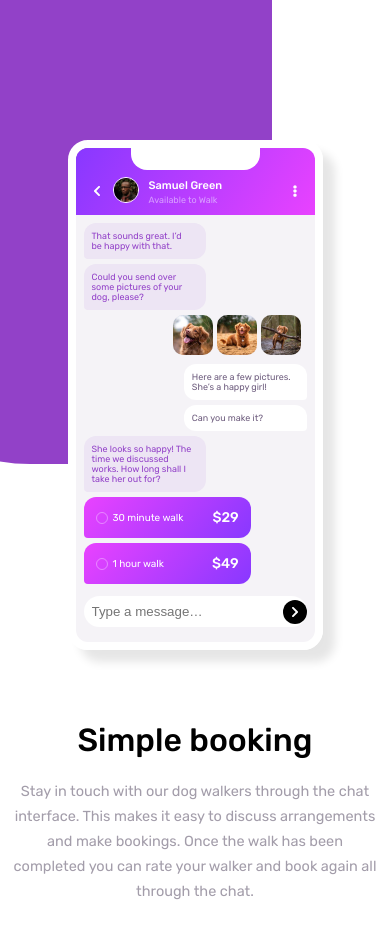
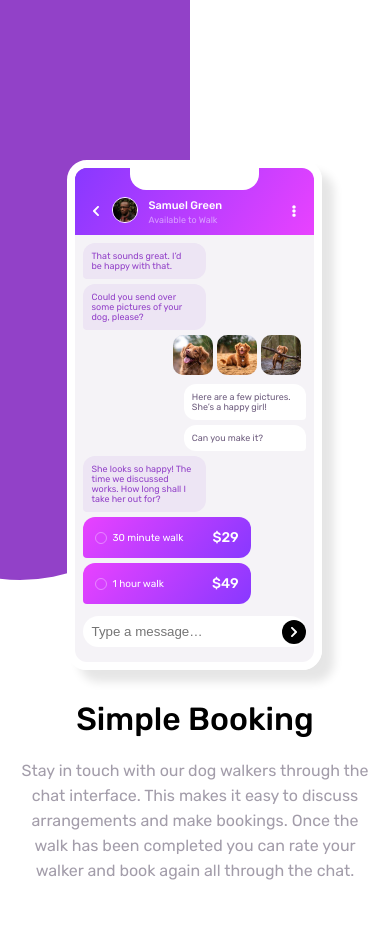
Before and after one commit to luis08201/chat-app-css-illustration-master, a plain HTML site: page index.html in a window 390 px wide. Drawn offline with Linux system fonts and the light colour scheme.

Commit message:
hotfix template

```diff
--- a/index.html
+++ b/index.html
@@ -11,11 +11,11 @@
 </head>
 
 <body>
-  <main class="container">
-      <div class="container__bgi--left"></div>
-      <div class="container__bgi--right"></div>
-      <div class="submain__container">
-          <div class="main__cellphone">
+<main class="main__page">
+  <div class="page__bgi--left"></div>
+  <div class="page__bgi--right"></div>
+  <div class="submain__page">
+    <div class="submain__page__cellphone">
       <div class="cellphone">
         <div class="top--center__cellphone"></div>
         <div class="top__cellphone">
@@ -89,12 +89,10 @@
         </div>
       </div>
     </div>
-          <div class="container__description">
-            <h1 class="container__description--heading">Simple booking</h1>
-            <p class="container__description--paragraph">
-                Stay in touch with our dog walkers through the chat interface. This makes it easy to
-                discuss arrangements and make bookings. Once the walk has been completed you can rate
-                your walker and book again all through the chat.
+    <div class="submain__page--description">
+      <h1 class="submain__page--heading">Simple Booking</h1>
+      <p class="submain__page--paragraph">
+        Stay in touch with our dog walkers through the chat interface. This makes it easy to discuss arrangements and make bookings. Once the walk has been completed you can rate your walker and book again all through the chat.
       </p>
     </div>
   </div>
@@ -105,14 +103,7 @@
 
 
 
-
   <!--
-
-
-
-
-
-
   <div class="attribution">
     Challenge by <a href="https://www.frontendmentor.io?ref=challenge" target="_blank">Frontend Mentor</a>.
     Coded by <a href="#">Your Name Here</a>.
--- a/scss/_resource.scss
+++ b/scss/_resource.scss
@@ -2,21 +2,21 @@
 
 //TEXT
 
-$pale-violet : hsl(276, 100%, 81%); //(sub-heading at the top of the app UI)
-$moderate-violet : hsl(276, 55%, 52%); //(chat on the left)
-$desaturated-dark-violet : hsl(271, 15%, 43%); //(chat on the right)
-$grayish-blue: hsl(206, 6%, 79%);// (placeholder text)
-$very-dark-desaturated-violet: hsl(271, 36%, 24%);// (main heading)
-$dark-grayish-violet : hsl(270, 7%, 64%);//(paragraph)
+$pale-violet : #d89eff; //(sub-heading at the top of the app UI)
+$moderate-violet : #9241c8; //(chat on the left)
+$desaturated-dark-violet : #6e5d7e; //(chat on the right)
+$grayish-blue: #c6cacd;// (placeholder text)
+$very-dark-desaturated-violet: #3e2753;// (main heading)
+$dark-grayish-violet : #a39daa;//(paragraph)
 
 //Gradients
 //These two colors are the vibrant background colors you see throughout the design and are applied as a linear gradient:
-$light-magenta: hsl(293, 100%, 63%);
-$light-violet: hsl(264, 100%, 61%);
+$light-magenta: #e942ff;
+$light-violet: #8838ff;
 
 //Secondary
 
-$white: hsl(0, 0%, 100%);
-$light-grayish-violet : hsl(270, 20%, 96%);//(app background)
-$very-dark-desaturated-violet: hsl(271, 36%, 24%); // (submit button background)
-$very-light-magenta : hsl(289, 100%, 72%); //(radio button outline)
+$white: #ffffff;
+$light-grayish-violet : #f5f3f7;//(app background)
+$very-dark-desaturated-violet: #3e2753; // (submit button background)
+$very-light-magenta : #e570ff; //(radio button outline)
--- a/scss/estilos.scss
+++ b/scss/estilos.scss
@@ -9,63 +9,124 @@
 body {
   font-family: "Rubik", sans-serif;
   font-size: 16px;
-    overflow-x: hidden;
+  overflow-x: hidden;
 }
-.container {
+.main__page {
   position: relative;
-
-  .container__bgi--left {
-    width: 422px;
-    height: 85vh;
-    background-color: $moderate-violet;
-    border-bottom-left-radius: 180px;
-    border-bottom-right-radius: 180px;
+  width: 100%;
+  padding:0.1px;
+  .page__bgi--left {
     position: absolute;
-    top: 0;
-    left: -150px;
+    left: -100px;
     right: 0;
     margin: 0 auto 0 0;
+    background-color: $moderate-violet;
+    border-bottom-left-radius: 220px;
+    border-bottom-right-radius: 220px;
+    width: 422px;
+    height: 580px;
     z-index: -1;
   }
-  .container__bgi--right {
-    z-index: -1;
-    width: 422px;
-    height: 85vh;
-    background-color: $light-grayish-violet;
-    border-top-left-radius: 180px;
-    border-top-right-radius: 180px;
+  .page__bgi--right {
     position: absolute;
-    right: -150px;
+    top: 260px;
+    right: -100px;
     left: 0;
     margin: 0 0 0 auto;
-    top: 200px;
+    background-color: $light-grayish-violet;
+    border-top-left-radius: 220px;
+    border-top-right-radius: 220px;
+    width: 422px;
+    height: 680px;
+    z-index: -1;
   }
 }
-
-.submain__container {
-  margin: auto;
-  width: 95%;
-  height: 100vh;
+.submain__page {
   display: flex;
   justify-content: space-evenly;
+  gap:10px;
+  margin:160px auto;
   align-items: center;
+  width: 90%;
 }
-.container__description {
-  flex-basis: 400px;
+
+.submain__page--description {
+  flex-basis: 460px;
+
+  .submain__page--heading {
+    font-size: 32px;
+    font-weight: 500;
+  }
+  .submain__page--paragraph {
+    margin: 20px 0;
+    color: $dark-grayish-violet;
+    line-height: 25px;
+  }
 }
-.container__description--heading {
-  font-size: 32px;
-  font-weight: 500;
+@media screen and (max-width:850px) and (orientation:landscape){
+    .submain__page {
+  flex-direction: column;
 }
-.container__description--paragraph {
-  margin-top: 20px;
-  color: $dark-grayish-violet;
-  font-size: 14.5px;
-  line-height: 25px;
+  .main__page {
+  .page__bgi--right {
+    display:none;
+  }
 }
-.main__cellphone {
-  flex-basis: 300px;
+.submain__page--description {
+  flex-basis: auto;
+  text-align: center;
 }
+.submain__page__cellphone {
+  margin-bottom: 20px;
+}
+}
+@media screen and (max-width:768px){
+  .main__page {
+     .page__bgi--left {
+    left: -150px;
+    width:440px;
+  }
+  .page__bgi--right {
+    display:none;
+  }
+}
+  .submain__page {
+  flex-direction: column;
+}
+.submain__page__cellphone {
+  margin-bottom: 20px;
+}
+.submain__page--description {
+  flex-basis: auto;
+  text-align: center;
+}
+}
+@media screen and (max-width:425px){
+  .main__page {
+     .page__bgi--left {
+    left: -150px;
+    width:340px;
+  }
+}
+}
+@media screen and (max-width:280px){
+  .main__page {
+     .page__bgi--left {
+    width:290px;
+  }
+}
+.submain__page--description {
+
+  .submain__page--heading {
+    font-size: 26px;
+    font-weight: 500;
+  }
+  .submain__page--paragraph {
+    font-size:14px;
+  }
+}
+}
+//CELULAR
 
 .cellphone {
   border: 8px solid $white;
@@ -94,7 +155,6 @@ body {
     background-image: linear-gradient(120deg, $light-violet, $light-magenta);
   }
 }
-
 .top__cellphone--box {
   width: 100%;
   height: 100%;
@@ -129,7 +189,6 @@ body {
   font-weight: 400;
   color: $pale-violet;
 }
-
 //CONTAINER CELLPHONE
 .container__cellphone {
   width: 100%;
@@ -256,36 +315,4 @@ body {
     height: 12px;
   }
 }
-
-@media screen and (max-width: 768px) {
-  .container {
-    position: relative;
-    padding:0.1px;
-    .container__bgi--left {
-      width: 422px;
-      height: 55vh;
-      background-color: $moderate-violet;
-      border-bottom-left-radius: 180px;
-      border-bottom-right-radius: 180px;
-      position: absolute;
-      top: 0;
-      left: -150px;
-      right: 0;
-      margin: 0 auto 0 0;
-      z-index: -1;
-    }
-    .container__bgi--right {
-      display: none;
-    }
-  }
-  .submain__container {
-    flex-direction: column;
-    height: 100vh;
-    margin:100px auto;
-  }
-  .container__description {
-      margin-top: 30px;
-    flex-basis: auto;
-    text-align: center;
-  }
-}
+//CELULAR
```
Also changed, not shown: css/estilos.css, 1 other file. Lines whose indentation alone changed are shown as unchanged.
